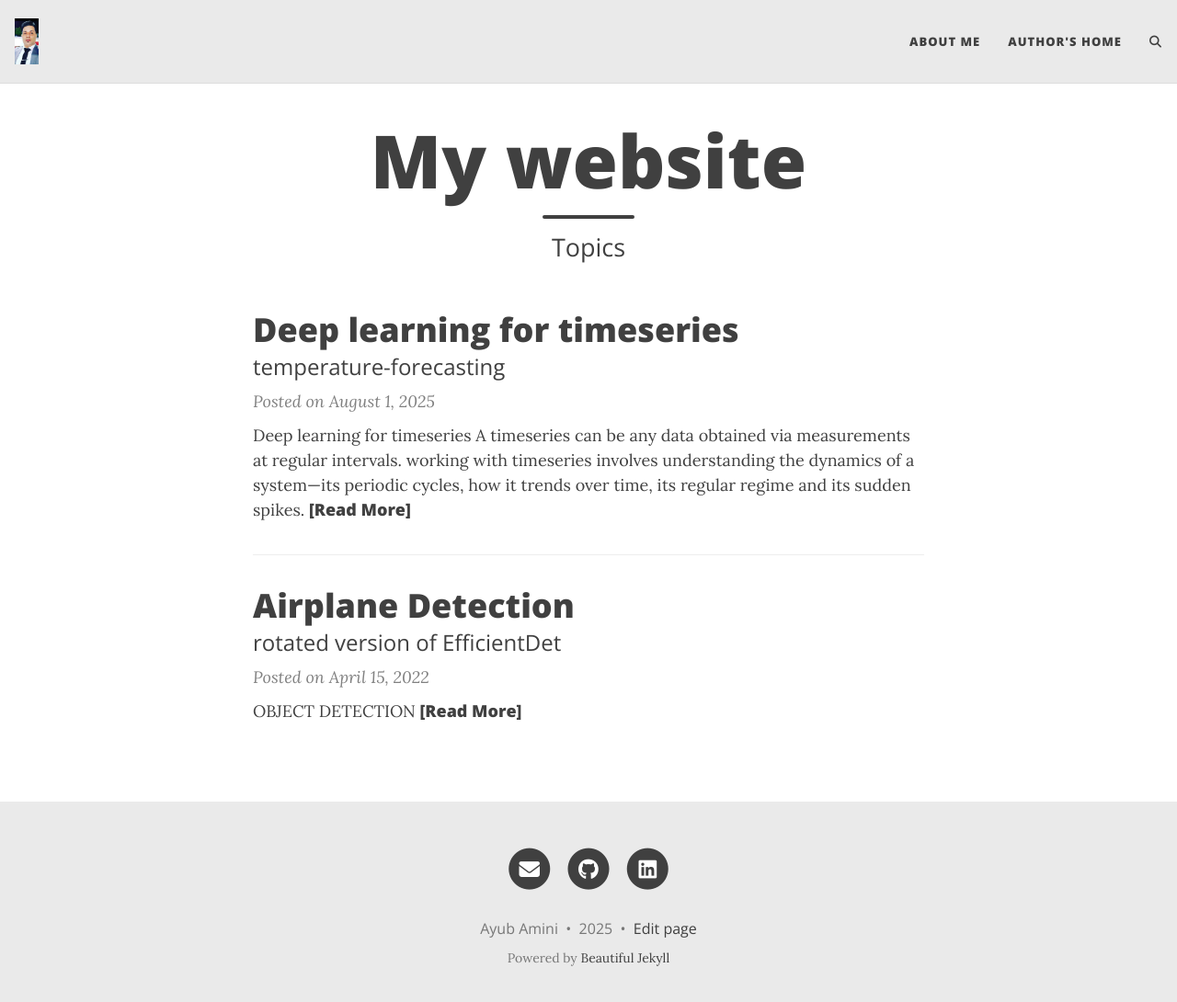
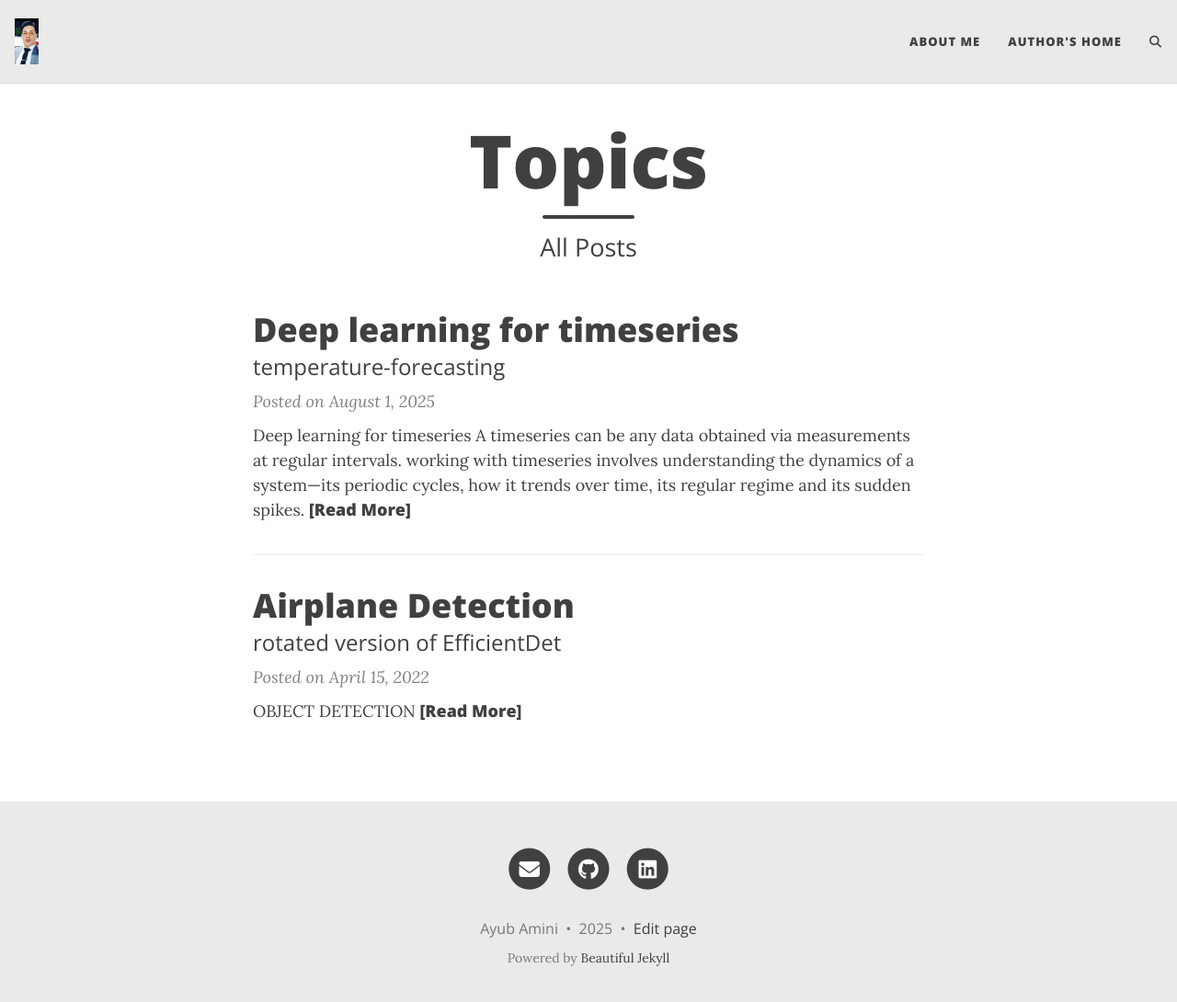
Before and after one commit to jobe1366/jobe1366.github.io, a Jekyll site: the page built from index.html, in a window 1280 px wide and 1103 px high. Shown: the top 1090 px of the window at 92% size. Built offline with Jekyll 4.4.1, drawn with Linux system fonts in a browser that asks for light colours; the list of posts is cut into pages by our own code; comment, search, counter and statistics services are not loaded.

Commit message:
Update index.html

```diff
--- a/index.html
+++ b/index.html
@@ -1,5 +1,5 @@
 ---
 layout: home
-title: My website
-subtitle: Topics
+title: Topics
+subtitle: All Posts
 ---
```
